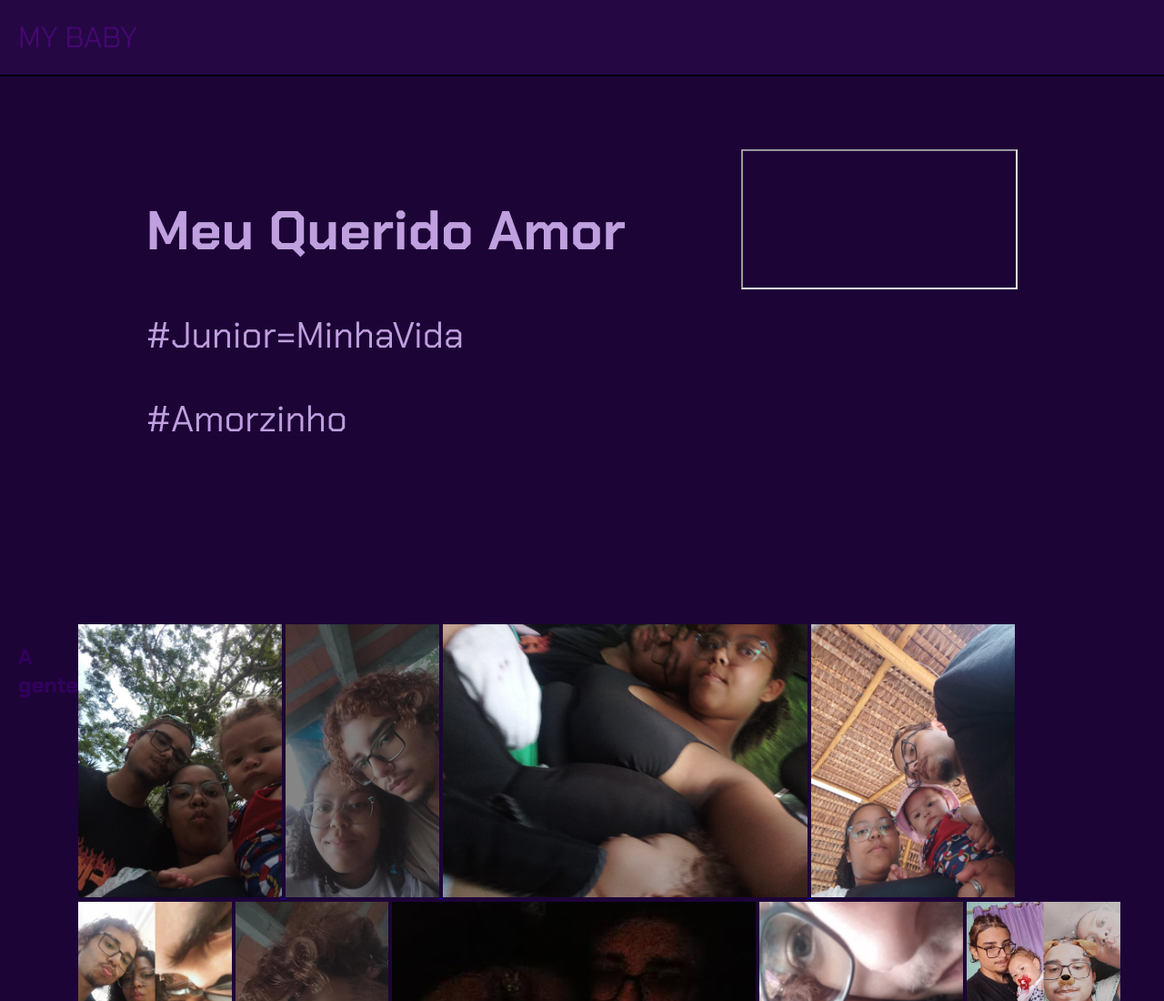
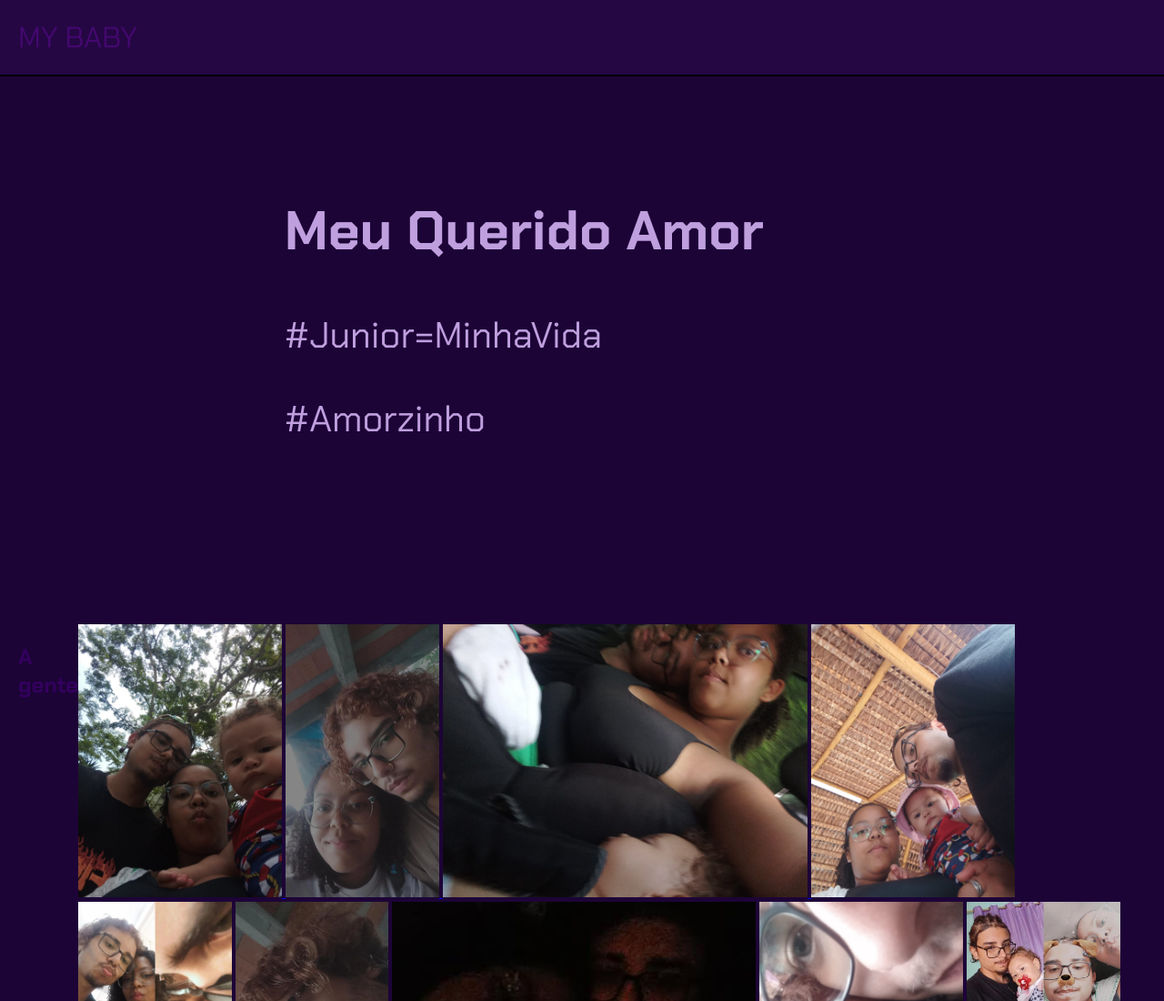
Before and after one commit to cacausales/Meubem, a plain HTML site: page index.html in a window 1280 px wide. Shown: the top 1100 px of the page at 91% size. Drawn offline with Linux system fonts and the light colour scheme.

Commit message:
Update index.html

```diff
--- a/index.html
+++ b/index.html
@@ -19,12 +19,6 @@
             <p>#Junior=MinhaVida</p>
             <p>#Amorzinho</p>
         </div>
-
-        <div>
-                <iframe> <a href="15.jpeg">
-                    <img src="15.jpeg" /></iframe>
-        </div>
-    </section>
 
 </section>
 
```
